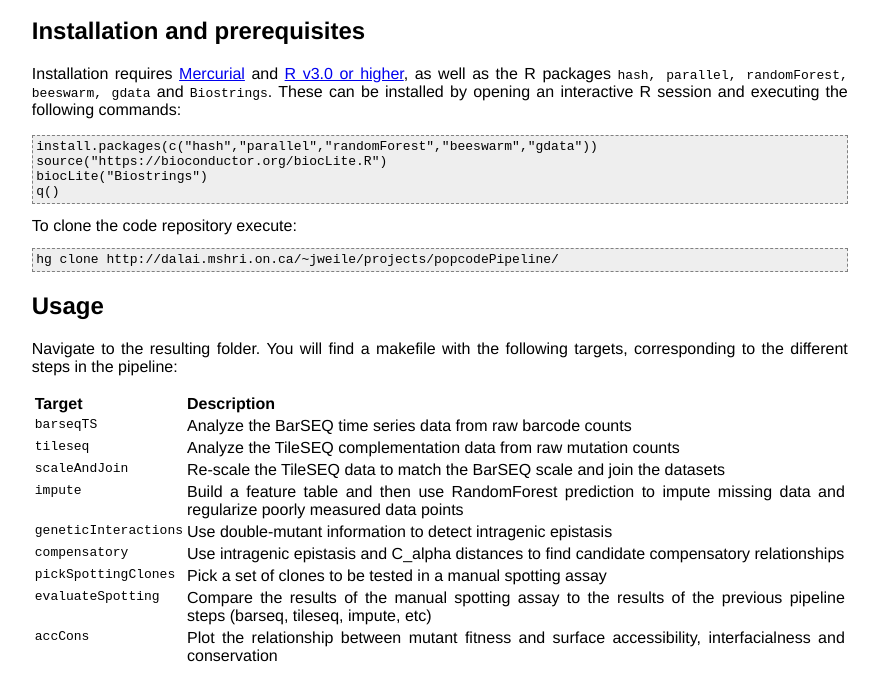
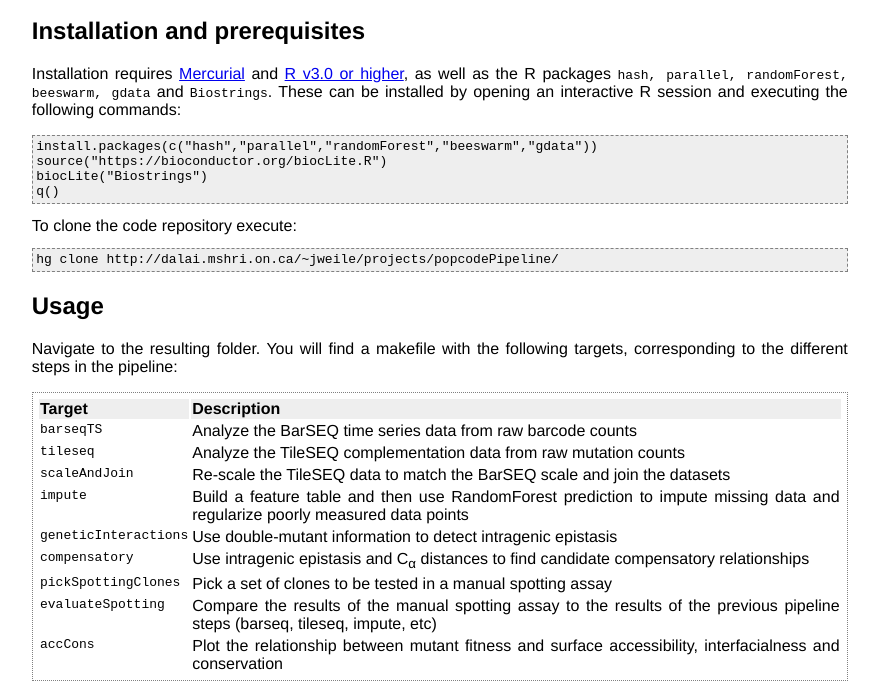
Before and after one commit to jweile/dmsPipeline, a plain HTML site: page doc/index.html in a window 1280 px wide. Shown: the part 125-806 px from the top of the page, without its empty margins (14-893 px from the left). Drawn offline with Linux system fonts and the light colour scheme.

Commit message:
minor edits to documentation

```diff
--- a/doc/index.html
+++ b/doc/index.html
@@ -12,6 +12,13 @@
 	td,th {
 		vertical-align: top;
 		text-align: justify;
+	}
+	th {
+		background: #eeeeee;
+	}
+	table {
+		border: 1px dotted gray;
+		padding: 0.5ex;
 	}
 	pre {
 		background-color: #eeeeee;
@@ -46,7 +53,7 @@ q()</pre></code>
 		<tr><td><code>scaleAndJoin</code></td><td>Re-scale the TileSEQ data to match the BarSEQ scale and join the datasets</td></tr>
 		<tr><td><code>impute</code></td><td>Build a feature table and then use RandomForest prediction to impute missing data and regularize poorly measured data points</td></tr>
 		<tr><td><code>geneticInteractions</code></td><td>Use double-mutant information to detect intragenic epistasis</td></tr>
-		<tr><td><code>compensatory</code></td><td>Use intragenic epistasis and C_alpha distances to find candidate compensatory relationships</td></tr>
+		<tr><td><code>compensatory</code></td><td>Use intragenic epistasis and C<sub>&alpha;</sub> distances to find candidate compensatory relationships</td></tr>
 		<tr><td><code>pickSpottingClones</code></td><td>Pick a set of clones to be tested in a manual spotting assay</td></tr>
 		<tr><td><code>evaluateSpotting</code></td><td>Compare the results of the manual spotting assay to the results of the previous pipeline steps (barseq, tileseq, impute, etc)</td></tr>
 		<tr><td><code>accCons</code></td><td>Plot the relationship between mutant fitness and surface accessibility, interfacialness and conservation</td></tr>
```
